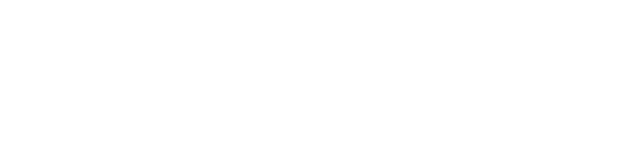
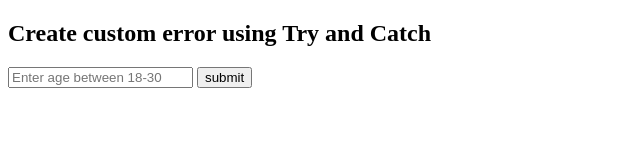
Before and after one commit to tamjidaWeb/js-concepts, a plain HTML site: page index.html in a window 1280 px wide. Shown: the whole page, without its empty margins (0-640 px from the left). Drawn offline with Linux system fonts and the light colour scheme.

Commit message:
commited

```diff
--- a/index.html
+++ b/index.html
@@ -6,6 +6,19 @@
     <title>Async Await</title>
 </head>
 <body>
+    <section id="container">
+        <div>
+            <h1>Create custom error using Try and Catch</h1>
 
+       <div>
+        <input type="text" id="age" placeholder="Enter age between 18-30">
+        <button onclick="checkAge()">submit</button>
+        <p id="error"></p>
+       </div>
+    </div>
+    </section>
+
+
+    <script src="check.age.js"></script>
 </body>
 </html>
```
Also changed, not shown: check.age.js (added, +28 -0 lines).
